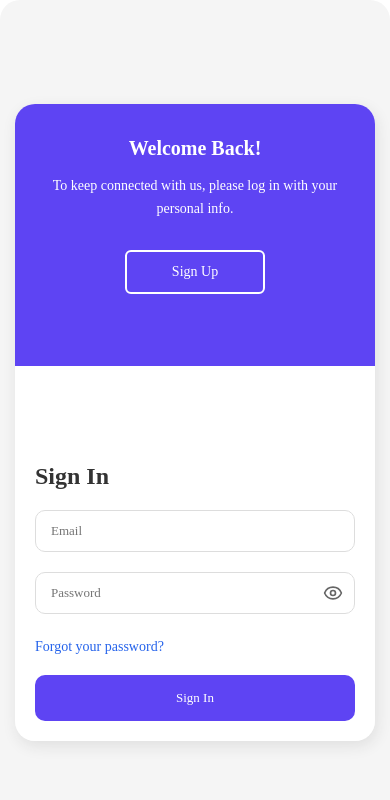
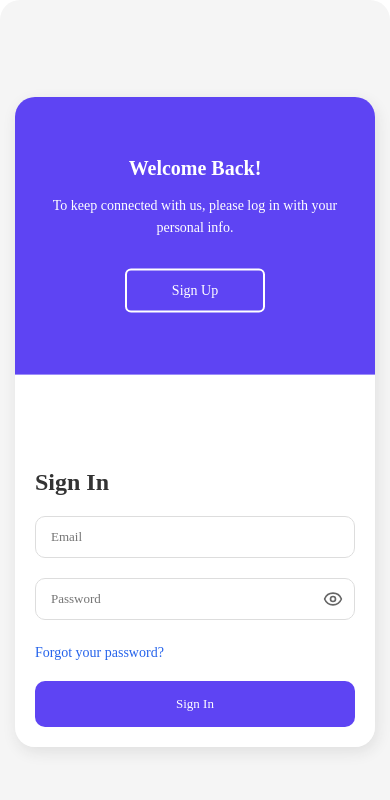
Before and after one commit to Massachusetts78/taskmate, a React (Vite) app in the folder src/frontend/: page /login in a window 390 px wide. Shown: the top 800 px of the page. Built offline with nearby package versions, Linux system fonts and the light colour scheme.

Commit message:
Login ui update

```diff
--- a/src/frontend/login/login.css
+++ b/src/frontend/login/login.css
@@ -187,7 +187,7 @@ body {
 
 @media screen and (max-width: 728px) {
     .auth-wrapper {
-        height: auto;
+        height: 650px;
         flex-direction: column-reverse;
         max-width: 500px;
         margin: 20px;
@@ -201,17 +201,16 @@ body {
     .form {
         position:relative;
         width: 100%;
-        margin-top: 10px;
     }
 
     .overlay-container {
         position: absolute;
         width: 100%;
-        height: 300px;
+        height: 280px;
         padding: 40px 30px;
     }
     .overlay-container.right{
-        transform: translateY(-125%);
+        transform: translateY(-133%);
     }
 }
 
```
